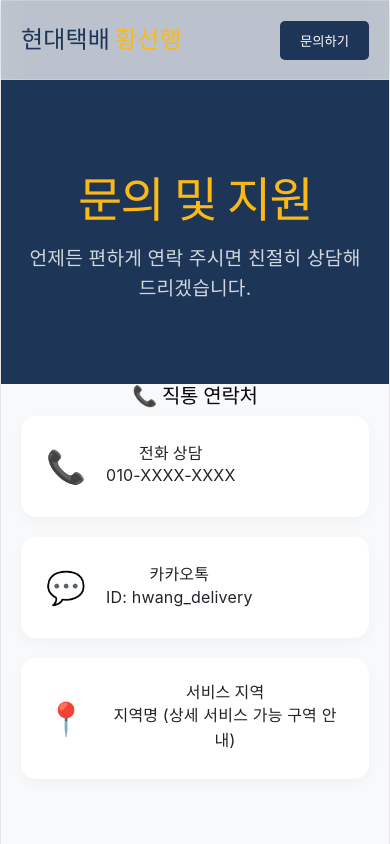
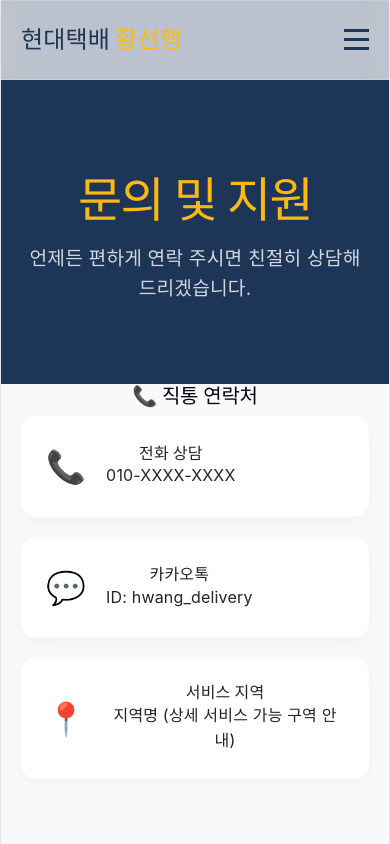
Before and after one commit to acer1234411-rgb/hwang-taekbae, a React (Vite) app: page /contact in a window 390 px wide. Shown: the top 844 px of the page. Built offline with nearby package versions, Linux system fonts and the light colour scheme; the HTML template or start-up script is replaced by a standard one; a web font is replaced by a local one.

Commit message:
Fix: Add mobile-responsive menu with hamburger toggle

```diff
--- a/src/layouts/Header.css
+++ b/src/layouts/Header.css
@@ -70,8 +70,71 @@
   background-color: #2b4b7a;
 }
 
+.menu-toggle {
+  display: none;
+  flex-direction: column;
+  gap: 6px;
+  background: none;
+  border: none;
+  cursor: pointer;
+  z-index: 1001;
+}
+
+.menu-toggle span {
+  display: block;
+  width: 25px;
+  height: 3px;
+  background-color: var(--secondary-color);
+  transition: var(--transition);
+}
+
+.menu-toggle.active span:nth-child(1) {
+  transform: translateY(9px) rotate(45deg);
+}
+
+.menu-toggle.active span:nth-child(2) {
+  opacity: 0;
+}
+
+.menu-toggle.active span:nth-child(3) {
+  transform: translateY(-9px) rotate(-45deg);
+}
+
 @media (max-width: 768px) {
+  .menu-toggle {
+    display: flex;
+  }
+
   .nav {
+    position: fixed;
+    top: 0;
+    right: -100%;
+    width: 250px;
+    height: 100vh;
+    background-color: white;
+    box-shadow: -5px 0 15px rgba(0,0,0,0.1);
+    transition: var(--transition);
+    display: flex;
+    align-items: center;
+    justify-content: center;
+    z-index: 1000;
+  }
+
+  .nav.active {
+    right: 0;
+  }
+
+  .nav ul {
+    flex-direction: column;
+    align-items: center;
+    gap: 40px;
+  }
+
+  .nav a {
+    font-size: 1.2rem;
+  }
+
+  .header-actions {
     display: none;
   }
 }
--- a/src/layouts/Header.tsx
+++ b/src/layouts/Header.tsx
@@ -4,24 +4,33 @@ import { Link, useNavigate } from 'react-router-dom';
 
 const Header: React.FC = () => {
   const navigate = useNavigate();
+  const [isMenuOpen, setIsMenuOpen] = React.useState(false);
+
+  const toggleMenu = () => setIsMenuOpen(!isMenuOpen);
+  const closeMenu = () => setIsMenuOpen(false);
 
   return (
     <header className="header glass">
       <div className="container header-content">
-        <Link to="/" className="logo">
+        <Link to="/" className="logo" onClick={closeMenu}>
           <span className="brand-primary">현대택배</span>
           <span className="brand-secondary">황선행</span>
         </Link>
-        <nav className="nav">
+        <button className={`menu-toggle ${isMenuOpen ? 'active' : ''}`} onClick={toggleMenu} aria-label="Toggle menu">
+          <span></span>
+          <span></span>
+          <span></span>
+        </button>
+        <nav className={`nav ${isMenuOpen ? 'active' : ''}`}>
           <ul>
-            <li><Link to="/details">상세 정보</Link></li>
-            <li><Link to="/services">기능/서비스</Link></li>
-            <li><Link to="/about">소개/안내</Link></li>
-            <li><Link to="/contact">문의/지원</Link></li>
+            <li><Link to="/details" onClick={closeMenu}>상세 정보</Link></li>
+            <li><Link to="/services" onClick={closeMenu}>기능/서비스</Link></li>
+            <li><Link to="/about" onClick={closeMenu}>소개/안내</Link></li>
+            <li><Link to="/contact" onClick={closeMenu}>문의/지원</Link></li>
           </ul>
         </nav>
         <div className="header-actions">
-          <button className="btn-small-cta" onClick={() => navigate('/contact')}>문의하기</button>
+          <button className="btn-small-cta" onClick={() => { navigate('/contact'); closeMenu(); }}>문의하기</button>
         </div>
       </div>
     </header>
```
